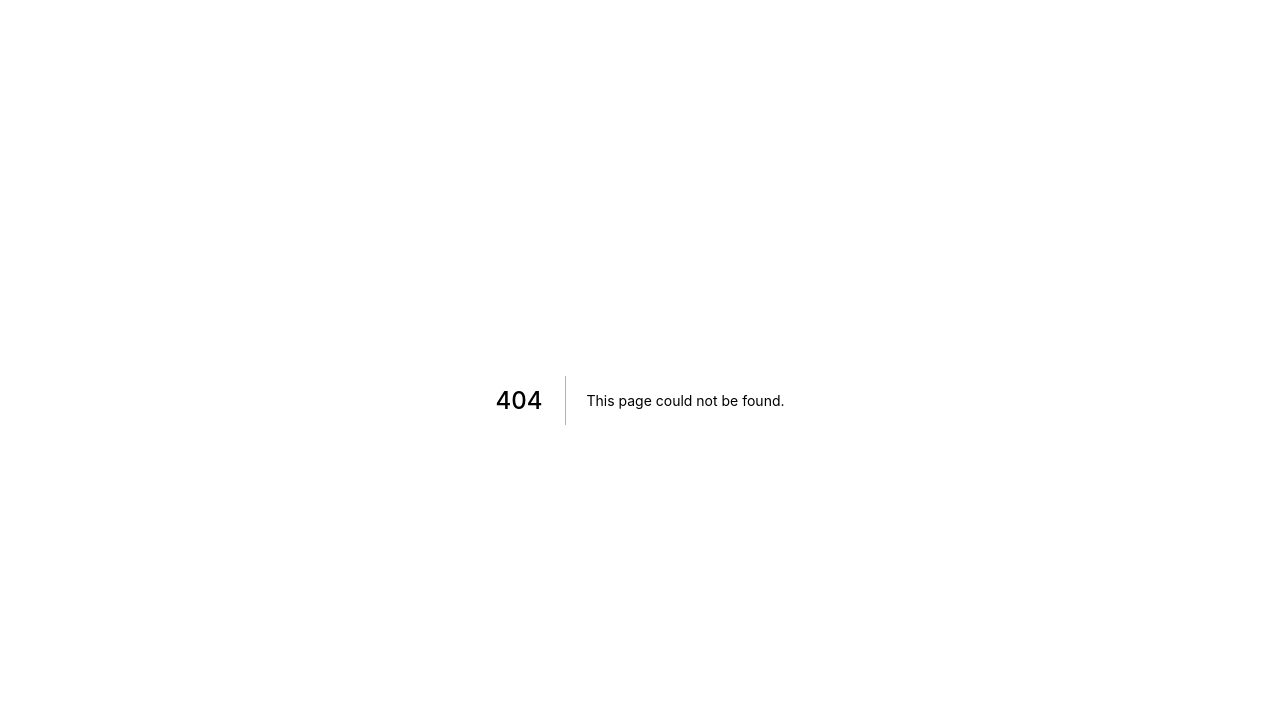
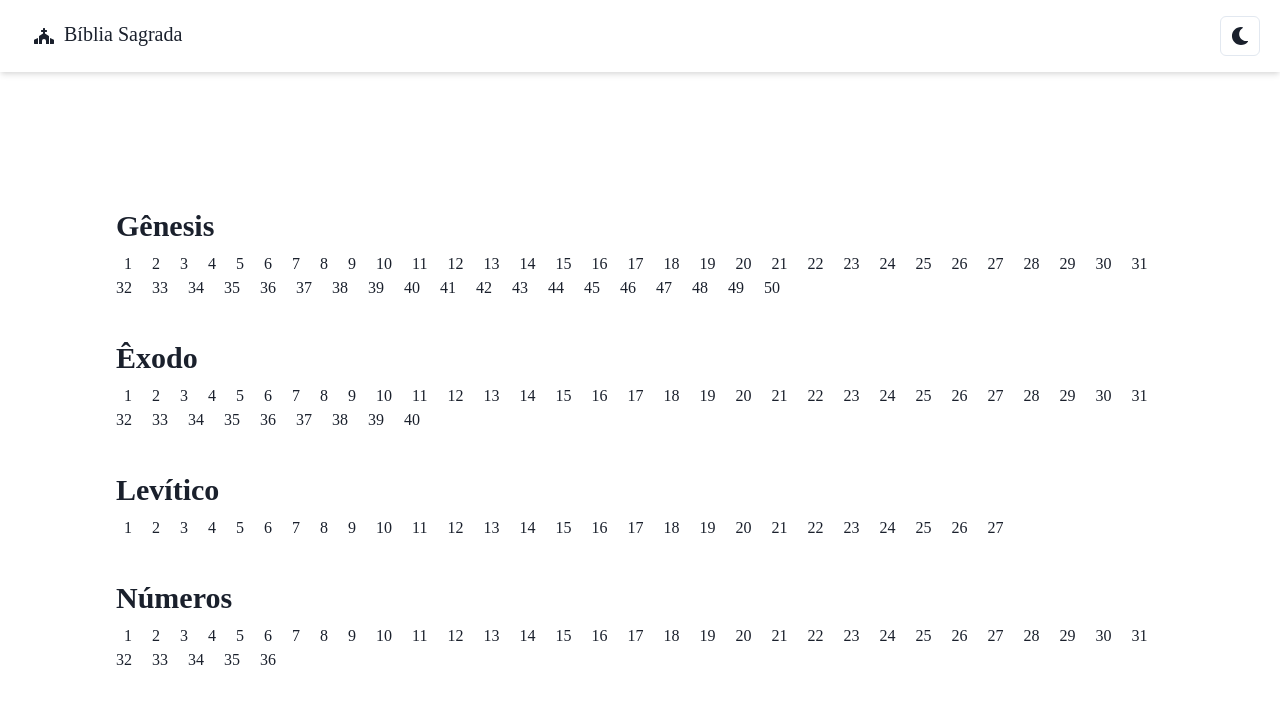
Before and after one commit to PauloLuan/bible, a Next.js app: page /chapters in a window 1280 px wide. Before the commit this address had no page. Shown: the top 704 px of the page. Built offline with nearby package versions, Linux system fonts and the light colour scheme.

Commit message:
added chapter page

```diff
--- a/src/@types/Bible.ts
+++ b/src/@types/Bible.ts
@@ -1,4 +1,4 @@
-export interface BibleChapter {
+export interface BibleBook {
   abbrev: string
   chapters: string[][]
   name: string
--- a/src/components/Main/main.component.tsx
+++ b/src/components/Main/main.component.tsx
@@ -1,7 +1,7 @@
 import { CopyIcon } from '@chakra-ui/icons'
 import { Container, Heading, Spacer, Stack, Text } from '@chakra-ui/react'
 // import data from '@assets/biblia/json/min'
-import { BibleChapter } from '@types/Bible'
+import { BibleBook } from '@types/Bible'
 import { useCopyToClipboard } from 'react-use'
 
 export interface MainProps {
@@ -128,7 +128,7 @@ const Main = ({ testId }: MainProps) => {
         <Stack>
           <Spacer />
 
-          {data.map(({ chapters, name }: BibleChapter, index: number) => (
+          {data.map(({ chapters, name }: BibleBook, index: number) => (
             <Chapters key={index} name={name} chapters={chapters} />
           ))}
         </Stack>
--- /dev/null
+++ b/src/pages/chapters/index.tsx
@@ -0,0 +1,116 @@
+import data from '@assets/biblia/json/min.json'
+import { Box, Heading, Link, Spinner } from '@chakra-ui/react'
+import { Layout } from '@components/Layout'
+import { BibleBook } from '@types/Bible'
+import { deburr, kebabCase } from 'lodash'
+import { InferGetStaticPropsType, NextPage } from 'next'
+import NextLink from 'next/link'
+import { useRouter } from 'next/router'
+
+const IS_PRODUCTION = process.env.NODE_ENV === 'production'
+const REVALIDATE_TIME = IS_PRODUCTION ? 60 * 60 : 60 * 5
+
+export const getStaticProps = async () => {
+  const books = data
+
+  return {
+    props: {
+      books
+    },
+    revalidate: REVALIDATE_TIME
+  }
+}
+
+// export const getStaticPaths: GetStaticPaths<{ name: string }> = async () => {
+//   const response = await axios.get<BibleBook[]>(ENDPOINT)
+//   const books = response.data
+
+//   const paths = books.map((book) => {
+//     return { params: { name: book.name } }
+//   })
+
+//   return {
+//     paths,
+//     fallback: true
+//   }
+// }
+
+interface RenderBooksProps {
+  books: BibleBook[]
+}
+
+const RenderBooks = ({ books }: RenderBooksProps) => {
+  return (
+    <>
+      {books &&
+        books.map((book: BibleBook, index: number) => (
+          <Box key={index} m={5}>
+            <Heading as="h3" size="lg" mb={2} mt={10}>
+              {book.name}
+            </Heading>
+
+            <RenderChapters key={`book-` + index} book={book} />
+          </Box>
+        ))}
+    </>
+  )
+}
+
+interface ChapterProps {
+  book: BibleBook
+}
+
+const RenderChapters = ({ book }: ChapterProps) => {
+  return (
+    <>
+      {book.chapters.map((chapter, index) => {
+        const link = deburr(
+          `/biblia/livro/${kebabCase(book.name)}/capitulo/${index + 1}`
+        )
+
+        const chapterNumber = ` ${index + 1}`
+
+        return (
+          <Link key={index}>
+            <NextLink as={link} href={link} passHref key={link}>
+              <Box as="span" m={2}>
+                {chapterNumber}
+              </Box>
+            </NextLink>
+          </Link>
+        )
+      })}
+    </>
+  )
+}
+
+const ListChapters: NextPage<{ books: BibleBook[] }> = ({
+  books
+}: InferGetStaticPropsType<typeof getStaticProps>) => {
+  const { isFallback } = useRouter()
+
+  if (isFallback)
+    return (
+      <Layout>
+        <Box p={8}>
+          <Spinner
+            thickness="4px"
+            speed="0.65s"
+            emptyColor="gray.200"
+            color="blue.500"
+            size="xl"
+          />
+        </Box>
+      </Layout>
+    )
+
+  return (
+    <Layout>
+      <Box p={8}>
+        <RenderBooks books={books} />
+      </Box>
+    </Layout>
+  )
+}
+
+export default ListChapters
```
Also changed, not shown: src/pages/chapters/[chapter]/index.tsx (added).
